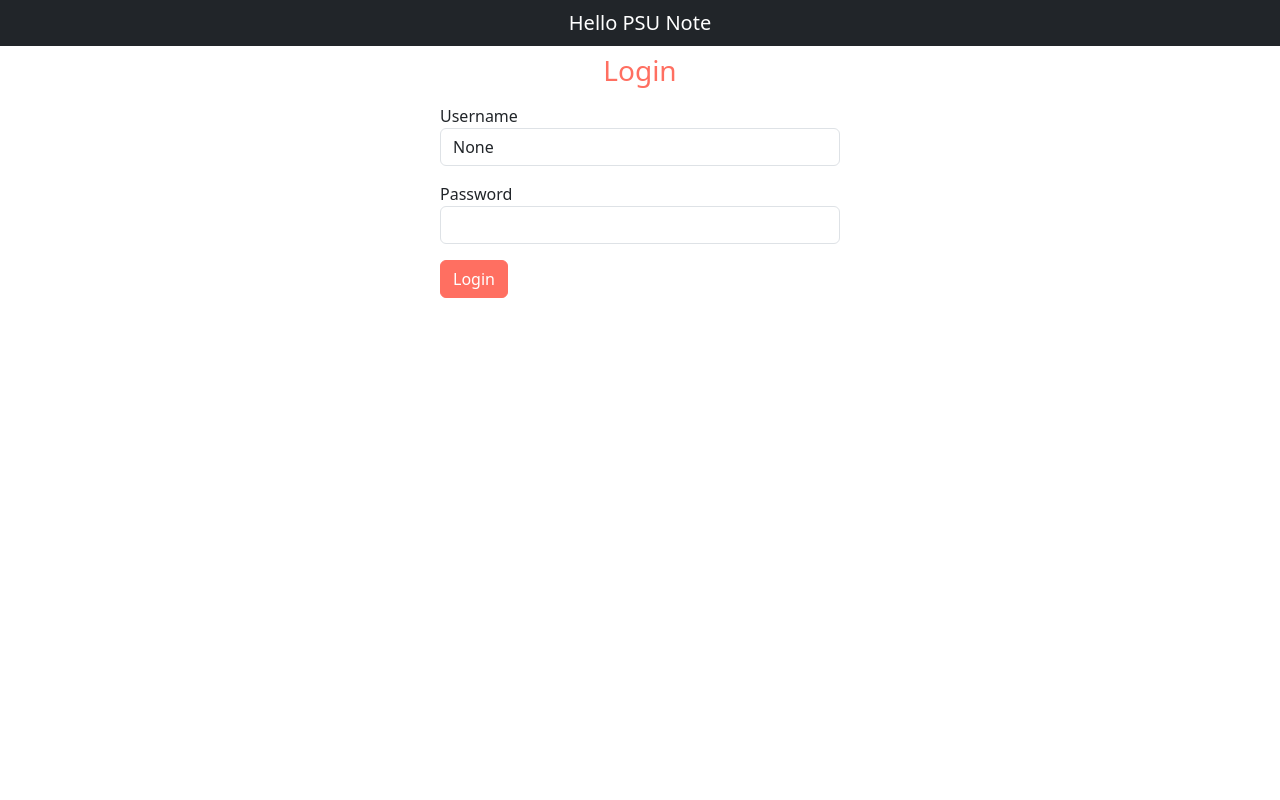
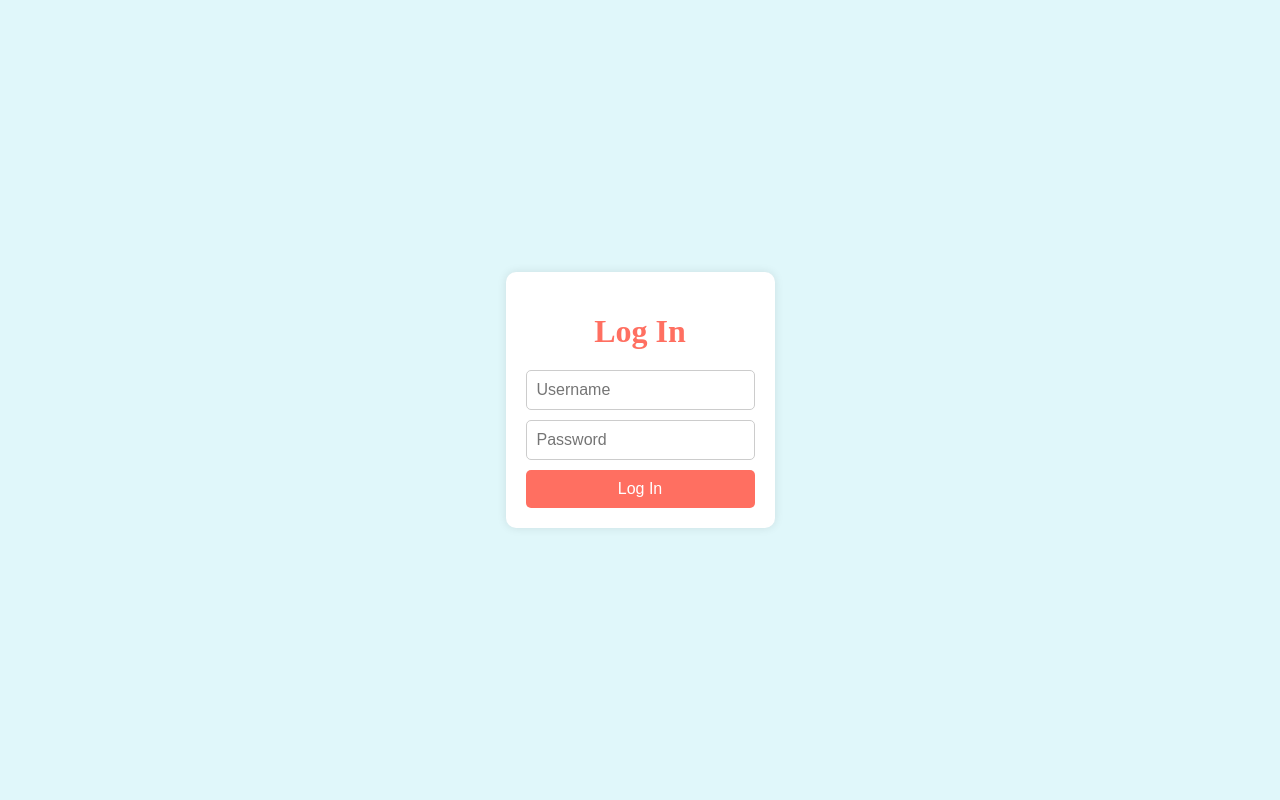
Before and after one commit to pic2005/websom, a Flask app: page /login in a window 1280 px wide. Run offline with Flask 3, Linux system fonts and the light colour scheme; parts of the project's set-up code (start-up, migrations or seed data) failed here and were passed over; some libraries are stand-ins or nearby versions.

Commit message:
Log in Page

```diff
--- a/templates/login.html
+++ b/templates/login.html
@@ -1,22 +1,72 @@
-{% extends 'base.html' %}
-{% block body %}
-<h3 class="my-2" style="text-align: center; color: #ff6f61;">Login</h3>
-<form action="" method="POST" style="max-width: 400px; margin: auto;">
-    {{ form.hidden_tag() }}
-    <div class="form-group my-3">
-        {{ form.username.label }}
-        {{ form.username(class_='form-control', value=form.username.data) }}
+<!DOCTYPE html>
+<html lang="en">
+
+<head>
+    <meta charset="UTF-8">
+    <title>Log In</title>
+    <style>
+        body {
+            background: #e0f7fa;
+            display: flex;
+            flex-direction: column;
+            align-items: center;
+            justify-content: center;
+            height: 100vh;
+            margin: 0;
+        }
+
+        .login-container {
+            background: white;
+            padding: 20px;
+            border-radius: 10px;
+            box-shadow: 0 0 10px rgba(0, 0, 0, 0.1);
+            text-align: center;
+        }
+
+        .login-container h1 {
+            margin-bottom: 20px;
+            font-size: 2em;
+            color: #FF6F61;
+        }
+
+        .login-container form {
+            display: flex;
+            flex-direction: column;
+        }
+
+        .login-container input {
+            margin-bottom: 10px;
+            padding: 10px;
+            font-size: 1em;
+            border: 1px solid #ccc;
+            border-radius: 5px;
+        }
+
+        .login-container button {
+            padding: 10px;
+            font-size: 1em;
+            color: white;
+            background-color: #FF6F61;
+            border: none;
+            border-radius: 5px;
+            cursor: pointer;
+        }
+
+        .login-container button:hover {
+            background-color: #FFB6C1;
+        }
+    </style>
+</head>
+
+<body>
+    <div class="login-container">
+        <h1>Log In</h1>
+        <form method="POST">
+            <input type="text" name="username" placeholder="Username" required>
+            <input type="password" name="password" placeholder="Password" required>
+            <button type="submit">Log In</button>
+        </form>
     </div>
-    <div class="form-group my-3">
-        {{ form.password.label }}
-        {{ form.password(class_='form-control', value=form.password.data) }}
-    </div>
-    {% if request.args.get('error') %}
-    <div>
-        <p class="text-danger"> {{ request.args.get('error') }} </p>
-    </div>
-    {% endif %}
-    <button type="submit" class="btn btn-primary"
-        style="background-color: #ff6f61; border-color: #ff6f61;">Login</button>
-</form>
-{% endblock %}
+</body>
+
+</html>
```
